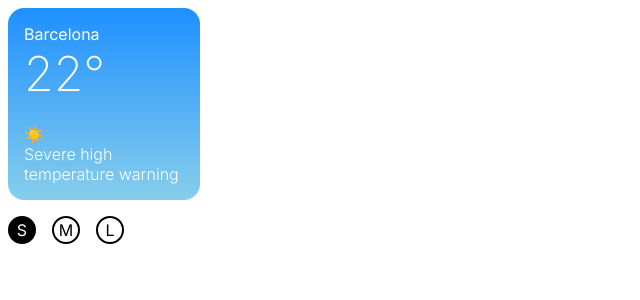
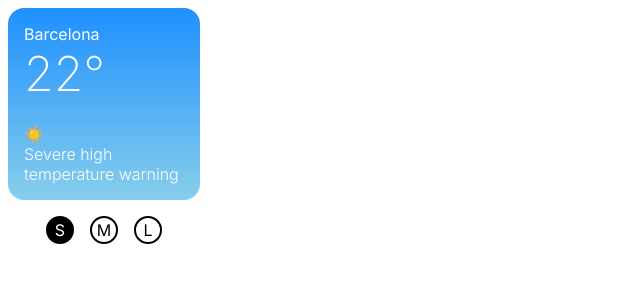
Before and after one commit to isaporiti/weather-widgets, a Next.js app: page / in a window 1280 px wide. Shown: the top 300 px of the page, without its empty margins (0-640 px from the left). Built offline with nearby package versions, Linux system fonts and the light colour scheme.

Commit message:
centers size buttons

```diff
--- a/src/styles/Home.module.css
+++ b/src/styles/Home.module.css
@@ -2,4 +2,6 @@
   display: flex;
   flex-direction: column;
   gap: 1rem;
+  width: fit-content;
+  height: fit-content;
 }
--- a/src/styles/SizeSelector.module.css
+++ b/src/styles/SizeSelector.module.css
@@ -2,6 +2,7 @@
     display: flex;
     flex-direction: row;
     gap: 1rem;
+    justify-content: center;
 }
 
 .size_button {
@@ -17,7 +18,7 @@
 
 .size_button_unselected {
     border: 2px solid black;
-    background-color: white;
+    background-color: transparent;
     color: black
 }
 
```
